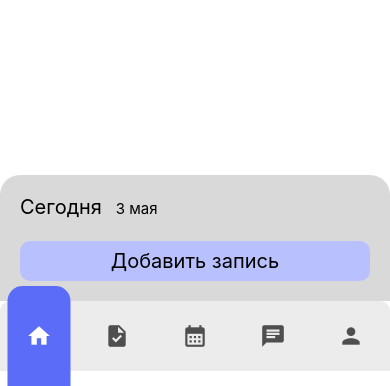
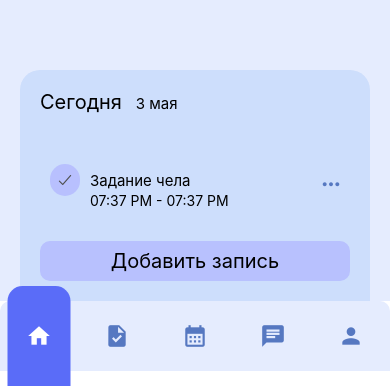
Before and after one commit to PaceGG/therasync, a React Native app: screen /Calendar in a window 390 px wide. Shown: the part 473-859 px from the top of the page. Built offline with nearby package versions, Linux system fonts and the light colour scheme.

Commit message:
редизайн календаря

```diff
--- a/package.json
+++ b/package.json
@@ -26,6 +26,7 @@
     "react-native-gesture-handler": "~2.24.0",
     "react-native-image-picker": "^8.2.1",
     "react-native-reanimated": "~3.17.4",
+    "react-native-root-siblings": "^5.0.1",
     "react-native-safe-area-context": "5.4.0",
     "react-native-screens": "~4.10.0",
     "react-native-vector-icons": "^10.2.0"
--- /dev/null
+++ b/src/components/ClientTask.tsx
@@ -0,0 +1,41 @@
+import { View, Text } from "react-native";
+import Ionicons from "@expo/vector-icons/Ionicons";
+import { StyleSheet } from "react-native";
+
+type Props = {
+  title: string;
+  complete: boolean;
+};
+
+export default function ClientTask({ title, complete }: Props) {
+  return (
+    <View
+      style={{ flexDirection: "row", alignItems: "center", marginVertical: 6 }}
+    >
+      {complete ? (
+        <Ionicons
+          name="checkmark"
+          size={18}
+          color="#4e4e4e"
+          style={[styles.checkmark, { backgroundColor: "#b8c0fe" }]}
+        />
+      ) : (
+        <Ionicons
+          name="checkmark"
+          size={18}
+          color="#4e4e4e"
+          style={[styles.checkmark, { backgroundColor: "#c2c2c2" }]}
+        />
+      )}
+      <Text style={{ fontSize: 15 }}>{title}</Text>
+    </View>
+  );
+}
+
+const styles = StyleSheet.create({
+  checkmark: {
+    borderRadius: 30,
+    padding: 6,
+    marginRight: 10,
+  },
+});
--- a/src/components/TabBar.tsx
+++ b/src/components/TabBar.tsx
@@ -49,7 +49,7 @@ const CustomTabBar = ({
   const containerStyle = useAnimatedStyle(() => {
     return {
       backgroundColor:
-        currentIndex.value === 2 ? Colors.containerBackground : "white",
+        currentIndex.value === 2 ? Colors.lightContainerBackground : "white",
     };
   });
 
--- a/src/components/Task.tsx
+++ b/src/components/Task.tsx
@@ -1,19 +1,129 @@
-import { View, Text } from "react-native";
+import { View, Text, TouchableOpacity, Modal, StyleSheet } from "react-native";
 import formatTime from "../utils/utilFunctions";
+import { Ionicons } from "@expo/vector-icons";
+import MaterialIcons from "@expo/vector-icons/MaterialIcons";
+import Entypo from "@expo/vector-icons/Entypo";
+import { Colors } from "../constants/colors";
+import { useState } from "react";
 
 type Props = {
-  name: string;
+  title: string;
   startTime: Date;
   endTime: Date;
+  complete: boolean;
 };
 
-export default function Task({ name, startTime, endTime }: Props) {
+export default function Task({ title, startTime, endTime, complete }: Props) {
+  const [modalVisible, setModalVisible] = useState(false);
+
   return (
-    <View>
-      <Text>{name}</Text>
-      <Text>
-        {formatTime(startTime)}-{formatTime(endTime)}
-      </Text>
+    <View
+      style={{
+        flexDirection: "row",
+        justifyContent: "space-between",
+        alignItems: "center",
+        padding: 10,
+      }}
+    >
+      {/* Основной контент задачи */}
+      <View>
+        <View
+          style={{
+            flexDirection: "row",
+            alignItems: "center",
+            marginVertical: 6,
+          }}
+        >
+          <Ionicons
+            name="checkmark"
+            size={18}
+            color="#4e4e4e"
+            style={[
+              styles.checkmark,
+              { backgroundColor: complete ? "#b8c0fe" : "#c2c2c2" },
+            ]}
+          />
+          <Text style={{ fontSize: 15 }}>{title}</Text>
+        </View>
+        <Text style={{ marginLeft: 40, marginTop: -10 }}>
+          {formatTime(startTime)} - {formatTime(endTime)}
+        </Text>
+      </View>
+
+      {/* Кнопка для показа модалки */}
+      <TouchableOpacity onPress={() => setModalVisible(true)}>
+        <Entypo name="dots-three-horizontal" color={Colors.icon} size={18} />
+      </TouchableOpacity>
+
+      {/* Модальное окно */}
+      <Modal
+        visible={modalVisible}
+        transparent
+        animationType="fade"
+        onRequestClose={() => setModalVisible(false)}
+      >
+        <TouchableOpacity
+          style={styles.overlay}
+          activeOpacity={1}
+          onPressOut={() => setModalVisible(false)}
+        >
+          <View style={styles.modal}>
+            <TouchableOpacity
+              style={{ position: "absolute", top: 10, right: 10 }}
+              onPress={() => setModalVisible(false)}
+            >
+              <Entypo name="cross" size={24} color={Colors.icon} />
+            </TouchableOpacity>
+
+            <View
+              style={{
+                flexDirection: "row",
+                alignItems: "center",
+                marginBottom: 10,
+              }}
+            >
+              <MaterialIcons
+                name="edit"
+                size={24}
+                color={Colors.icon}
+                style={{ marginRight: 10 }}
+              />
+              <Text>Редактировать запись</Text>
+            </View>
+
+            <View style={{ flexDirection: "row", alignItems: "center" }}>
+              <MaterialIcons
+                name="delete"
+                size={24}
+                color={"#F85A5D"}
+                style={{ marginRight: 10 }}
+              />
+              <Text>Удалить запись</Text>
+            </View>
+          </View>
+        </TouchableOpacity>
+      </Modal>
     </View>
   );
 }
+
+const styles = StyleSheet.create({
+  checkmark: {
+    borderRadius: 30,
+    padding: 6,
+    marginRight: 10,
+  },
+  overlay: {
+    flex: 1,
+    backgroundColor: "rgba(0,0,0,0.2)",
+    justifyContent: "center",
+    alignItems: "center",
+  },
+  modal: {
+    width: 250,
+    backgroundColor: "#D0D8FF",
+    borderRadius: 10,
+    padding: 20,
+    elevation: 5,
+  },
+});
--- a/src/constants/colors.ts
+++ b/src/constants/colors.ts
@@ -1,7 +1,7 @@
 export const Colors = {
   primary: "#5A6CF8",
   lightPrimary: "#B8C1FE",
-  containerBackground: "#D9D9D9",
-  lightContainerBackground: "#ECECEC",
-  icon: "#4E4E4E",
+  containerBackground: "#CDDEFC",
+  lightContainerBackground: "#E5ECFE",
+  icon: "#5678c1",
 };
--- a/src/navigation/index.tsx
+++ b/src/navigation/index.tsx
@@ -1,6 +1,7 @@
 import { NavigationContainer } from "@react-navigation/native";
 import { createBottomTabNavigator } from "@react-navigation/bottom-tabs";
 import { Colors } from "../constants/colors";
+import { View } from "react-native";
 
 import FontAwesome5 from "@expo/vector-icons/FontAwesome5";
 import MaterialIcons from "@expo/vector-icons/MaterialIcons";
--- a/src/screens/CalendarScreen.tsx
+++ b/src/screens/CalendarScreen.tsx
@@ -1,13 +1,21 @@
 import { useEffect, useState } from "react";
-import { ScrollView, View, Text, StyleSheet } from "react-native";
+import {
+  ScrollView,
+  View,
+  Text,
+  TouchableOpacity,
+  StyleSheet,
+} from "react-native";
 import { Calendar, LocaleConfig } from "react-native-calendars";
 import { Colors } from "../constants/colors";
 import { format } from "date-fns";
 import { MaterialIcons } from "@expo/vector-icons";
+import Entypo from "@expo/vector-icons/Entypo";
 import { ru } from "date-fns/locale";
 import CustomButton from "../components/CustomButton";
 import AddRecordScreen from "./AddRecordScreen";
 import Task from "../components/Task";
+import ClientTask from "../components/ClientTask";
 
 LocaleConfig.locales["ru"] = {
   monthNames: [
@@ -57,6 +65,7 @@ export default function CalendarScreen() {
   const today = format(new Date(), "yyyy-MM-dd");
   const [selected, setSelected] = useState(today);
   const [isRecordActive, setRecordActive] = useState<boolean>(false);
+  const isClient = false;
 
   const handleAddRecord = () => {
     setRecordActive(true);
@@ -145,11 +154,34 @@ export default function CalendarScreen() {
                 {format(new Date(selected), "d MMMM", { locale: ru })}
               </Text>
             </View>
-            <CustomButton
-              title="Добавить запись"
-              backgroundColorProp={Colors.lightPrimary}
-              onClick={handleAddRecord}
-            />
+            {isClient ? (
+              <ScrollView style={{ marginTop: 12, maxHeight: 150 }}>
+                <ClientTask title="завершенное чела" complete={true} />
+                <ClientTask title="завершенное чела" complete={true} />
+                <ClientTask title="завершенное чела" complete={true} />
+                <ClientTask title="завершенное чела" complete={true} />
+                <ClientTask title="завершенное чела" complete={true} />
+                <ClientTask title="завершенное чела" complete={true} />
+                <ClientTask title="завершенное чела" complete={true} />
+              </ScrollView>
+            ) : (
+              <ScrollView style={{ marginTop: 12, maxHeight: 150 }}>
+                <Task
+                  title="Задание чела"
+                  complete={true}
+                  startTime={new Date()}
+                  endTime={new Date()}
+                />
+              </ScrollView>
+            )}
+
+            {!isClient && (
+              <CustomButton
+                title="Добавить запись"
+                backgroundColorProp={Colors.lightPrimary}
+                onClick={handleAddRecord}
+              />
+            )}
           </View>
         </View>
       )}
@@ -160,8 +192,12 @@ export default function CalendarScreen() {
 const styles = StyleSheet.create({
   container: {
     flex: 1,
-    backgroundColor: "#FFF",
+    backgroundColor: Colors.lightContainerBackground,
     justifyContent: "space-between",
+    paddingHorizontal: 20,
+    paddingTop: 20,
+    borderTopLeftRadius: 20,
+    borderTopRightRadius: 20,
   },
   info: {
     marginTop: 20,
```
Also changed, not shown: 1 other file (tests, documents, lock files or other folders).
